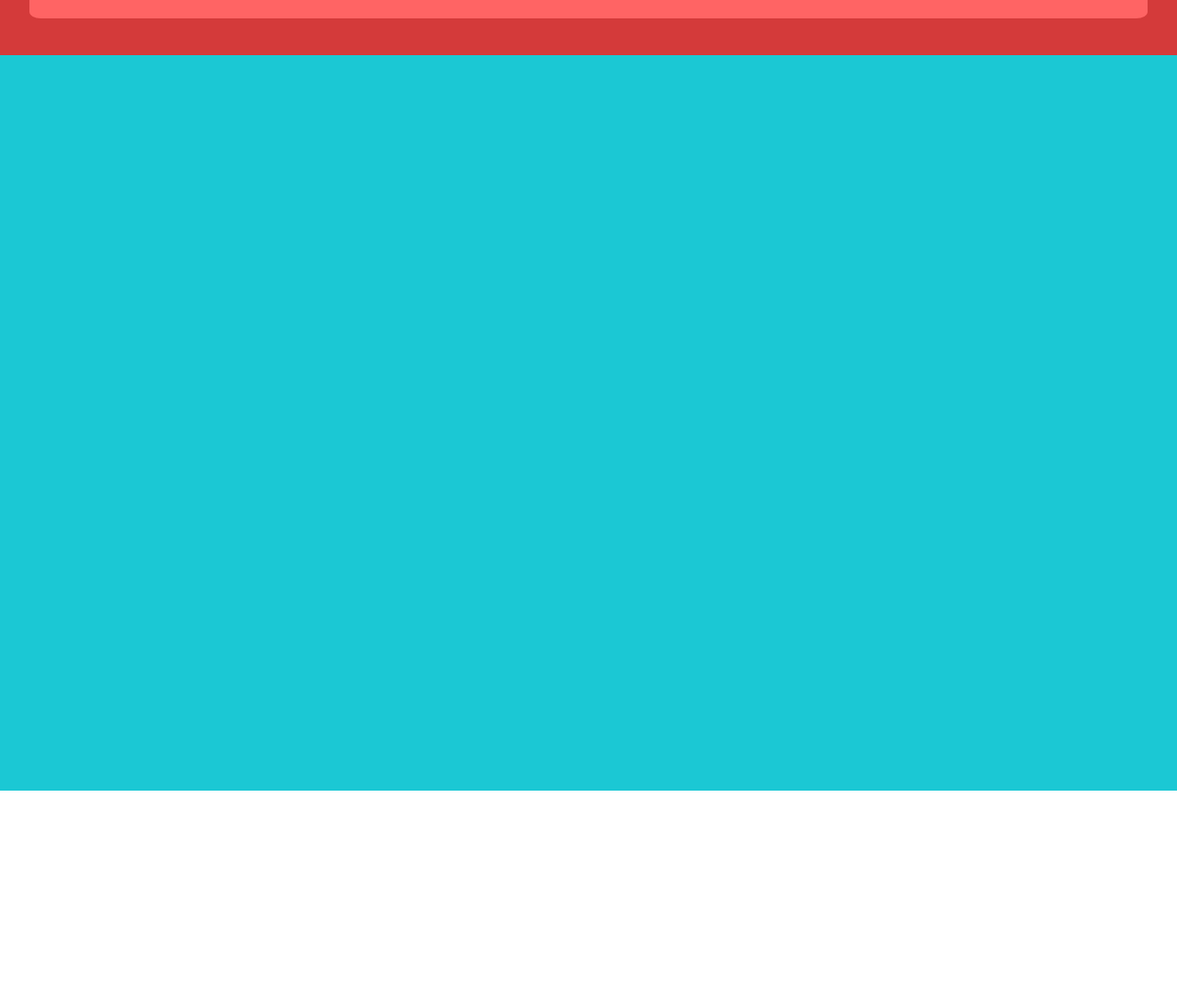
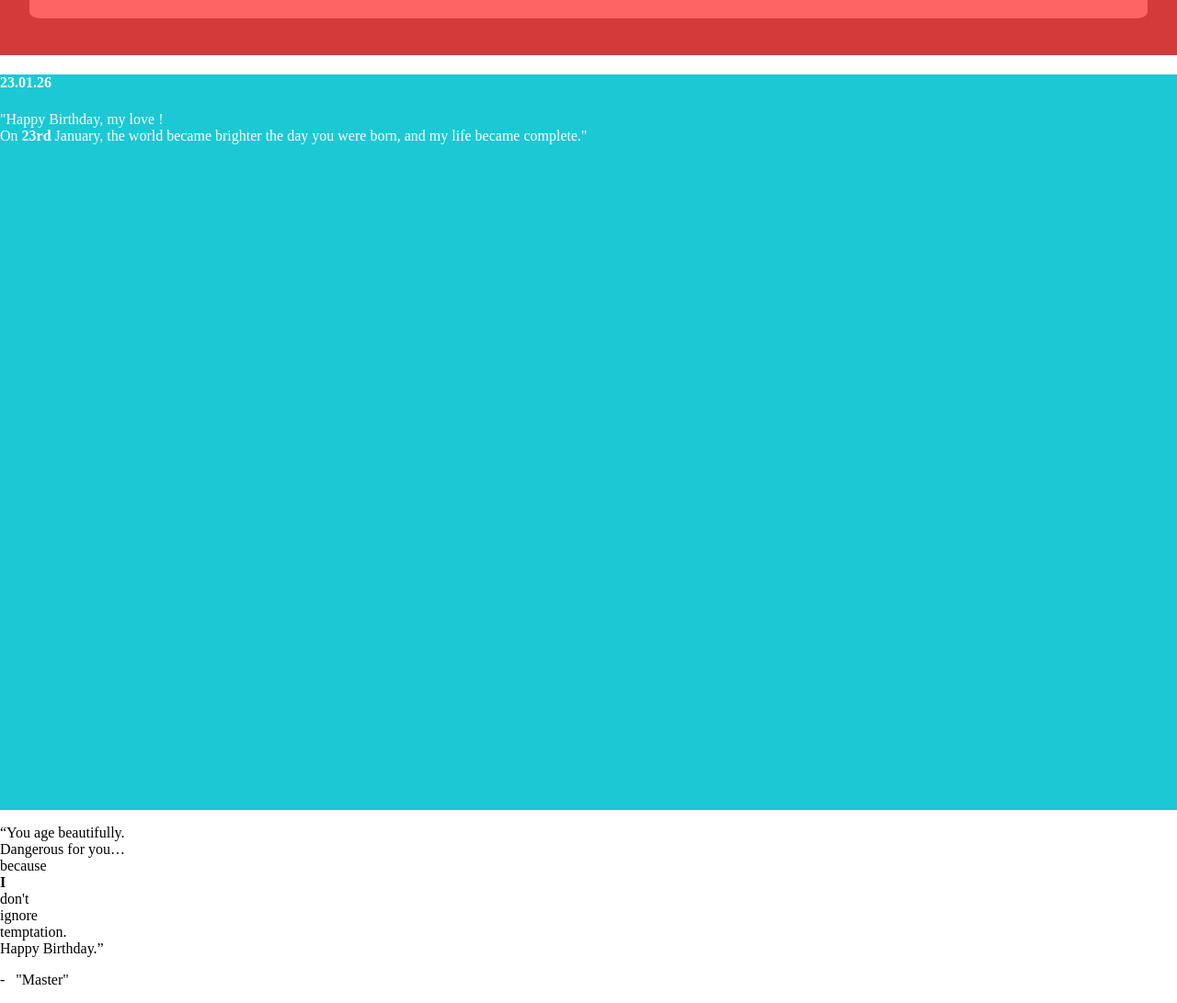
Before and after one commit to Durairaj-ph/hbd, a plain HTML site: page index.html in a window 1280 px wide. Shown: the part 1540-2631 px from the top of the page at 92% size. Before the commit the page ends 2400 px from the top, so only its background shows below. Drawn offline with Linux system fonts and the light colour scheme.

Commit message:
Update index.html

```diff
--- a/index.html
+++ b/index.html
@@ -6,6 +6,8 @@
     <title>Welcome</title>
     <link rel="stylesheet" href="hbd.css">
     <link href="https://fonts.googleapis.com/css2?family=Great+Vibes&family=Poppins:wght@300;400;600&display=swap" rel="stylesheet">
+    <link href="https://fonts.googleapis.com/css2?family=Playfair+Display:wght@500;600;700&family=Cinzel:wght@500;600&family=Cormorant+Garamond:wght@500;600&display=swap" rel="stylesheet">
+
 
 </head>
 <body>
@@ -19,7 +21,7 @@
             <input type="checkbox" name="modal" id="modal" hidden>
             <div class="fun-msg">
                 <video src="https://youtu.be/PEwTRPo63sQ" width="300" height="200" class="meme" poster="https://static.vecteezy.com/system/resources/thumbnails/014/013/288/small/gift-box-opened-with-a-light-shining-on-it-white-gift-boxes-opened-on-blue-background-illustration-vector.jpg"></video>
-                <p class="msg-txt">இதுல ஒண்ணும் இல்ல<br> கீழ பாரு டி வெண்ண 😂 </p>
+                <p class="msg-txt">இதுல ஒண்ணும் இல்ல<br> கீழ பாருடி வெண்ண 😂 </p>
                  <label for="modal"class="close-btn">X</label>
             </div>
             </div>
@@ -36,7 +38,16 @@
 
     </section>
     <section class="third-section">
-
+       <div class="card-3">
+        <h4><span>23</span>.<span>01</span>.<span>26</span></h4>
+        <p>"Happy Birthday, my love ! <br> On <strong>23rd</strong> January, the world became brighter the day you were born, and my life became complete."</p>
+       </div>
+    </section>
+    <section class="fourth-section">
+        <div class="card-4">
+         <p>“You age beautifully. <br> Dangerous for you… <br>because <br><strong>I</strong><br> don't <br> ignore <br> temptation. <br> Happy Birthday.”</p>
+         <p class="sub-para">- &nbsp; "Master"</p>
+        </div>
     </section>
 </body>
 </html>
```
